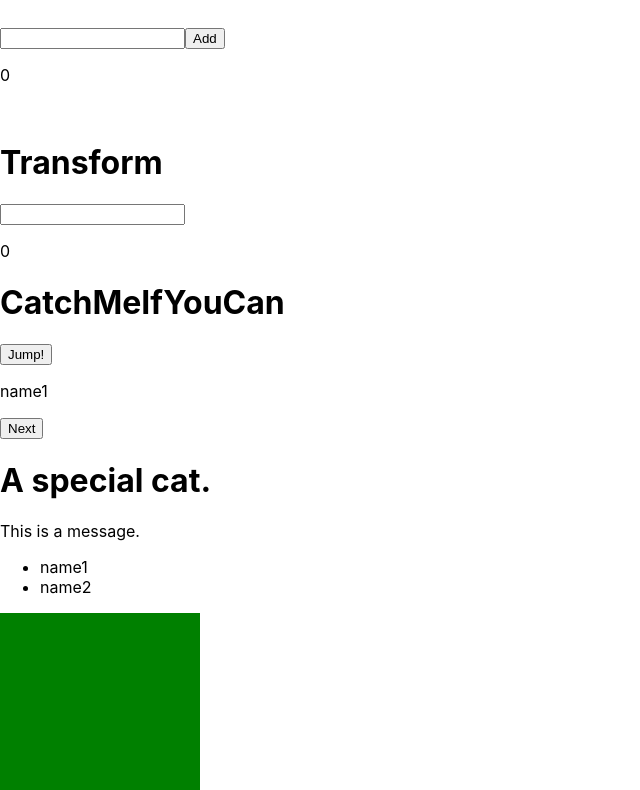
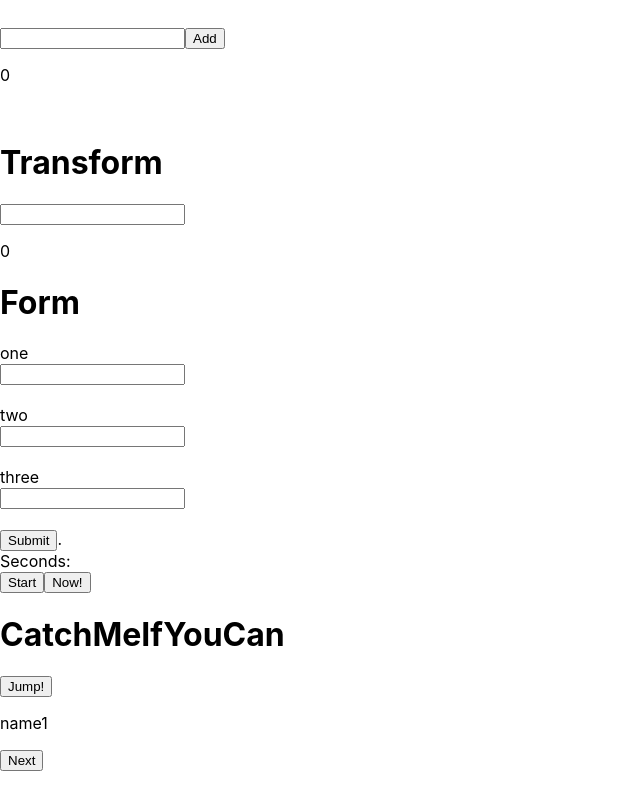
Before and after one commit to Timothy-Merchant/my-first-react-project, a React (Create React App) app in the folder my-first-project/: page / in a window 1280 px wide. Shown: the part 564-1354 px from the top of the page, without its empty margins (0-640 px from the left). Built offline with nearby package versions, Linux system fonts and the light colour scheme.

Commit message:
finished Forms challenges

```diff
--- a/my-first-project/src/components/Stuff2.js
+++ b/my-first-project/src/components/Stuff2.js
@@ -4,6 +4,8 @@ import TempConverter from "./day03components/TempConverter";
 import List from "./day03components/List";
 import Adder from "./day03components/Adder";
 import Transform from "./day03components/Transform";
+import Form from "./day03components/Form";
+import GodCounter from "./day03components/GodCounter";
 
 const Stuff2 = () => {
     return (
@@ -14,6 +16,8 @@ const Stuff2 = () => {
             <List />
             <Adder />
             <Transform transform={x => x * x} />
+            <Form fields={['one', 'two', 'three']} />
+            <GodCounter />
         </>
     );
 };
--- /dev/null
+++ b/my-first-project/src/components/day03components/Form.js
@@ -0,0 +1,58 @@
+// Create a <List> component that consists of a <ul>, an <input>, and a <button>Add</button>. When you click the "Add" button, whatever is in the <input> should get added to the <ul>.
+
+import { Component } from "react";
+
+class Form extends Component {
+
+    constructor(props) {
+
+        super(props);
+
+        this.state = {
+            fields: [],
+            label: ""
+        };
+
+        this.handleSubmit = this.handleSubmit.bind(this);
+        this.handleChange = this.handleChange.bind(this);
+    }
+
+    handleSubmit(e) {
+        e.preventdefault();
+
+    }
+
+    handleChange(e) {
+        if (e.currentTarget.value === "") {
+            this.setState({ label: <label>Field Required</label> })
+        } else {
+            this.setState({ label: "" })
+        };
+    }
+
+    render() {
+
+        return (
+            <>
+                <h1>Form</h1>
+                <form onSubmit={this.handleSubmit}>{
+                    this.props.fields.map((fieldName, i) =>
+                        <>
+                            <label>{fieldName}</label>
+                            <br></br>
+
+                            <input type={fieldName} onChange={this.handleChange}></input>
+                            <br></br>
+                            {this.state.label}
+                            <br></br>
+                        </>
+                    )
+                }
+                    <button type="submit">Submit</button>.
+                </form>
+            </>
+        );
+    }
+}
+
+export default Form;
--- /dev/null
+++ b/my-first-project/src/components/day03components/GodCounter.js
@@ -0,0 +1,46 @@
+import { Component } from "react";
+
+class GodCounter extends Component {
+
+    constructor(props) {
+
+        super(props);
+
+        this.state = {
+            seconds: this.props.aim,
+            elapsedTime: 0
+        };
+
+        this.tick = this.tick.bind(this);
+        this.stop = this.stop.bind(this);
+    }
+
+    tick() {
+        this.interval = setInterval(() => {
+            if (this.state.seconds === 0) {
+                clearInterval(this.interval);
+            } else {
+                this.setState(prevState => ({
+                    seconds: prevState.seconds - 1
+                }));
+            }
+        }, 1000);
+    }
+
+    stop() {
+        clearInterval(this.interval)
+    }
+
+    render() {
+        return (
+            <div>
+                Seconds: {this.state.seconds}
+                <br />
+                <button onClick={this.tick}> Start </button>
+                <button onClick={this.stop}> Now! </button>
+            </div>
+        );
+    }
+}
+
+export default GodCounter;
```
